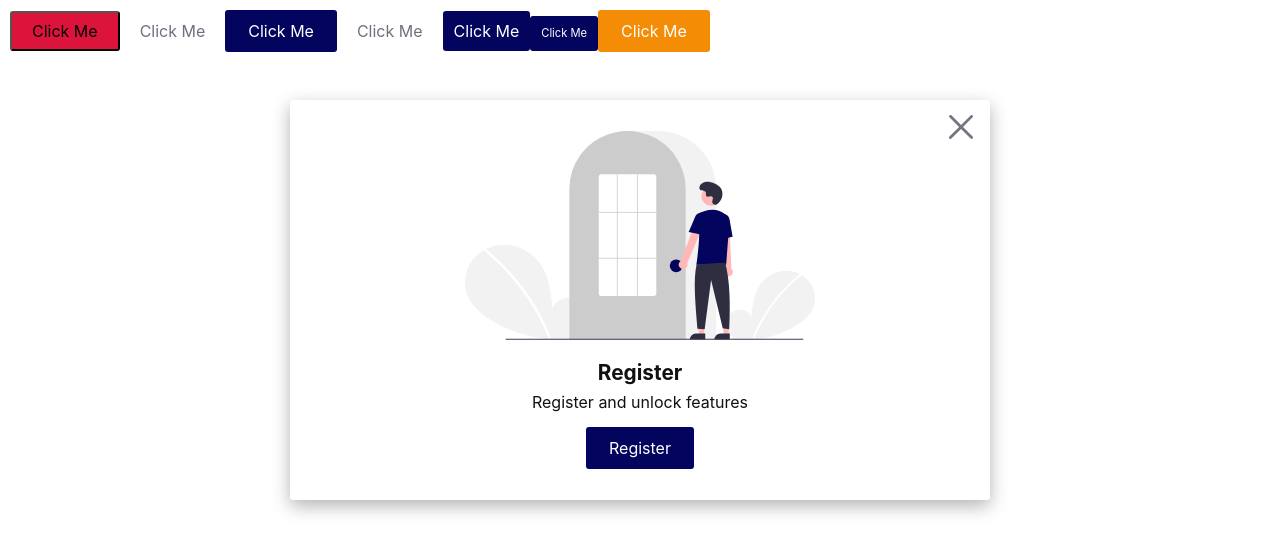
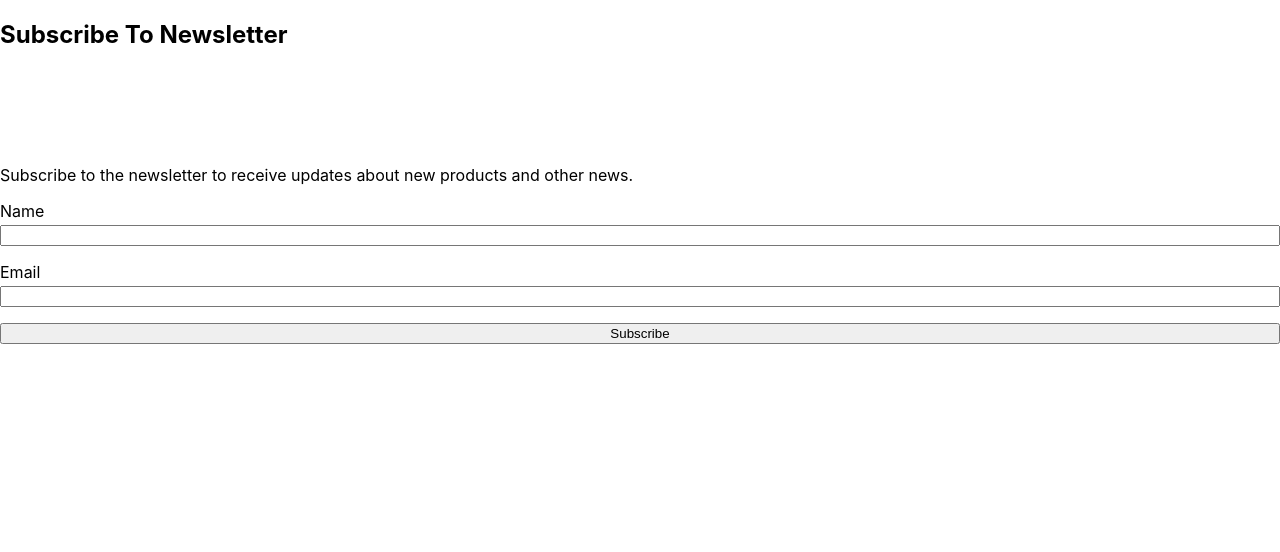
Before and after one commit to razakhalid/react-design-patterns, a React (Create React App) app: page / in a window 1280 px wide. Shown: the top 552 px of the page. Built offline with nearby package versions, Linux system fonts and the light colour scheme.

Commit message:
completed layers pattern

```diff
--- a/src/components/ComponentRenderer.jsx
+++ b/src/components/ComponentRenderer.jsx
@@ -33,6 +33,7 @@ import {PartialSmallRedButton, PartialRedButton } from "./partial";
 import {GlobalStyles} from "../utils/index";
 import {Button, PrimaryButton} from './button';
 import DSModal from './DSModal';
+import SubscribeForm from "./layers/start";
 
 // LAYOUT COMPONENT PATTERNS
 const LeftSideComp = ({ title }) => {
@@ -271,6 +272,12 @@ function DesignSystemModal() {
     )
 }
 
+function PatternComponents() {
+    return (
+        <SubscribeForm/>
+    )
+}
+
 export function ComponentRenderer() {
     return (
         <>
@@ -299,8 +306,10 @@ export function ComponentRenderer() {
             {/*  COMPONENT COMPOSITION PATTERN  */}
             {/*<ComponentCompositionPattern/>*/}
 
-            <DesignSystemButtons/>
-            <DesignSystemModal/>
+            {/*<DesignSystemButtons/>*/}
+            {/*<DesignSystemModal/>*/}
+
+            <PatternComponents/>
         </>
     );
 }
--- /dev/null
+++ b/src/components/common/spaces.jsx
@@ -0,0 +1,9 @@
+export const spaceSchema = {
+    xs: "0.125rem",
+    s: "0.25rem",
+    m: "5rem",
+    l: "1rem",
+    xl: "2rem",
+    xxl: "4rem",
+    none: "0"
+};
--- /dev/null
+++ b/src/components/layers/start.jsx
@@ -0,0 +1,41 @@
+import { styled } from "styled-components";
+import { spaceSchema } from "../common/spaces";
+
+export const Layers = styled.div`
+  display: grid;
+  gap: ${(props) => spaceSchema[props.gutter] || spaceSchema.l};
+`
+
+
+const SubscribeForm = () => {
+  return (
+    <>
+      <Layers gutter="xl">
+      <Layers gutter="m">
+        <h2>Subscribe To Newsletter</h2>
+        <p>
+          Subscribe to the newsletter to receive updates about new products and
+          other news.
+        </p>
+      </Layers>
+    </Layers>
+
+      <Layers>
+        <Layers gutter="s">
+          <label htmlFor="name">Name</label>
+          <input type="text" id="name" />
+        </Layers>
+
+        <Layers gutter="s">
+          <label htmlFor="email">Email</label>
+          <input type="text" id="email" />
+        </Layers>
+
+        <button>Subscribe</button>
+
+      </Layers>
+    </>
+  );
+};
+
+export default SubscribeForm;
```
